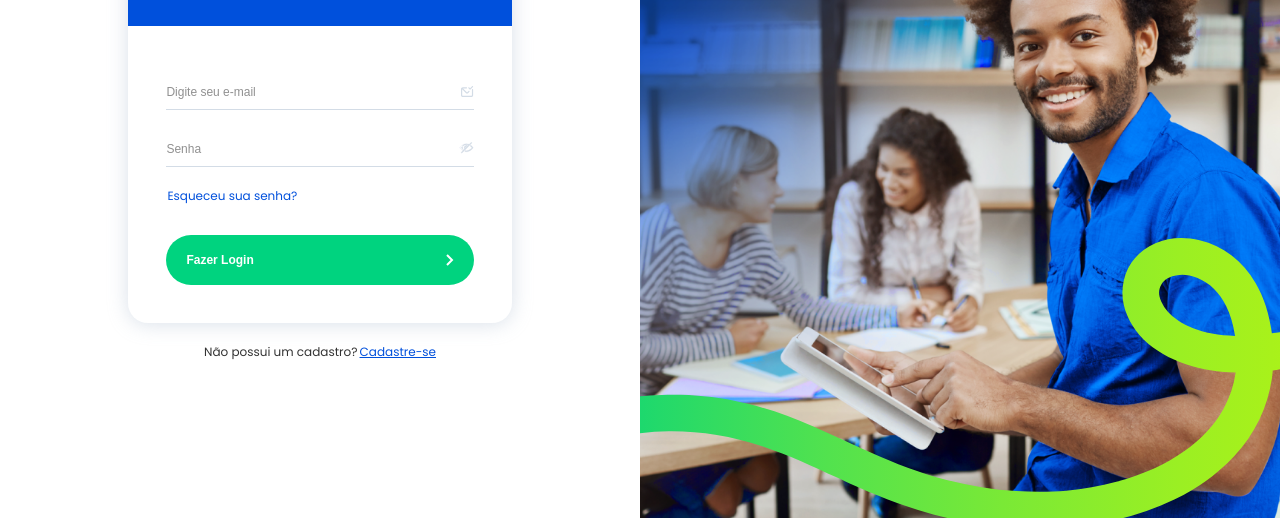
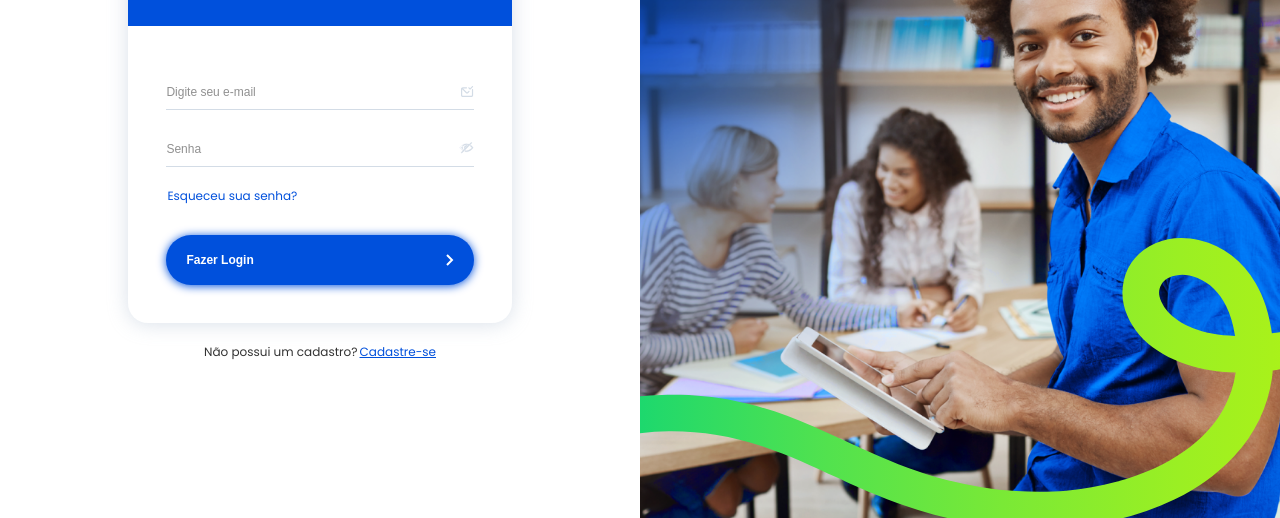
Before and after one commit to 0xrfsd/emitte-login-html, a plain HTML site: page index.html in a window 1280 px wide. In both pictures the pointer is over the button "Fazer Login". Shown: the part 282-800 px from the top of the page. Drawn offline with Linux system fonts and the light colour scheme.

Commit message:
VFera + Button Hover

```diff
--- a/index.css
+++ b/index.css
@@ -282,13 +282,19 @@ body {
     background: #00D37F;
     border-radius: 100px !important;
     outline-width: 0px !important;
+    transition: all .3s;
     cursor: pointer;
+}
+
+.Login-box-submit:hover{
+    box-shadow: 0px 1px 10px #0050DC;
+    background-color: #0050DC;
 }
 
 .Login-box-submit>p {
     font-size: 12px;
     font-weight: bold !important;
-    color: white !important;
+    color: #fff !important;
 }
 
 .App-header {
```
